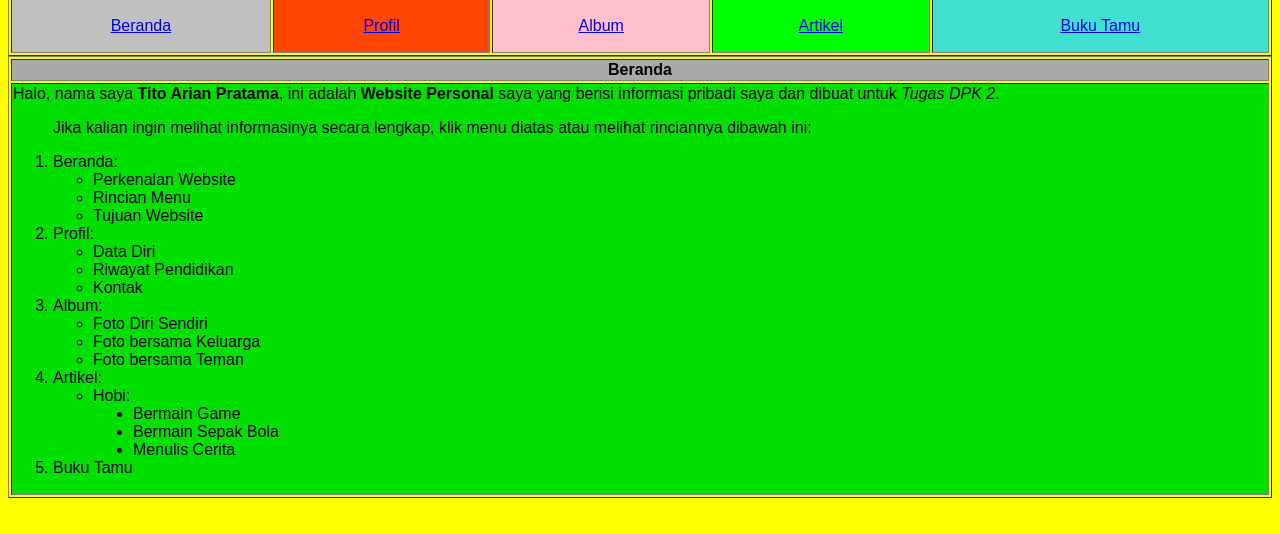
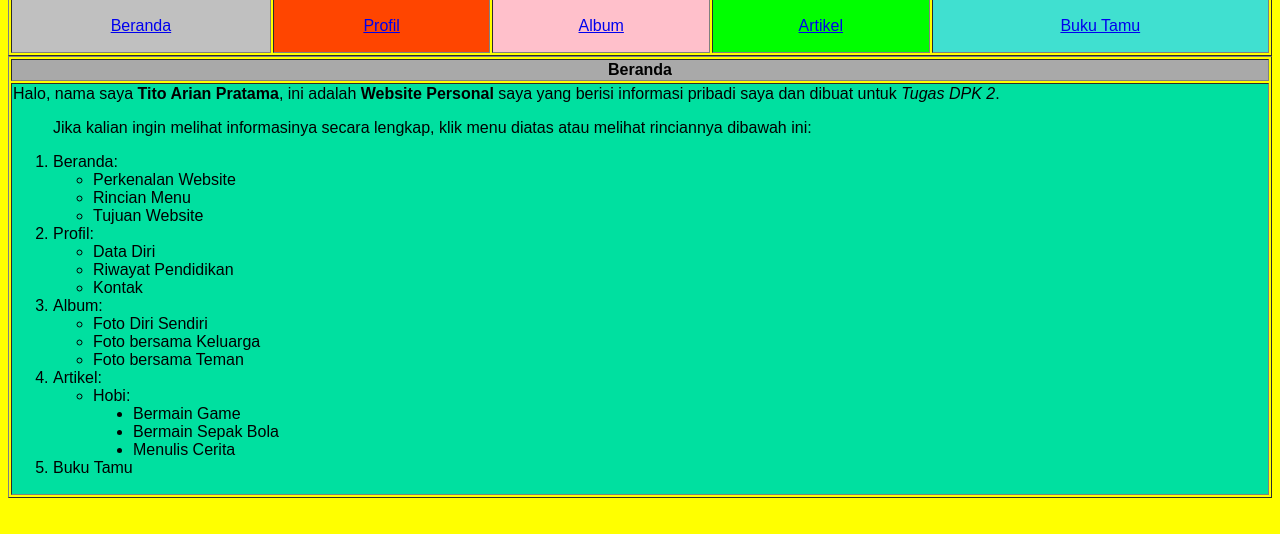
Before and after one commit to pratamatitoarian-cpu/titooarianpratama.github.io, a plain HTML site: page index.html in a window 1280 px wide. Shown: the part 230-764 px from the top of the page. Drawn offline with Linux system fonts and the light colour scheme.

Commit message:
index.html

```diff
--- a/index.html
+++ b/index.html
@@ -28,7 +28,7 @@
                         <th bgcolor="darkgray">Beranda</th>
                     </tr>
                     <tr>
-                        <td bgcolor="silver white">
+                        <td bgcolor="whitegray">
                             Halo, nama saya <b>Tito Arian Pratama</b>, ini adalah <b>Website Personal</b> saya
                             yang berisi informasi pribadi saya dan dibuat untuk <em>Tugas DPK 2</em>.
                             <ol type="1">Jika kalian ingin melihat informasinya secara lengkap, klik menu diatas atau melihat rinciannya dibawah ini:</p>
```
